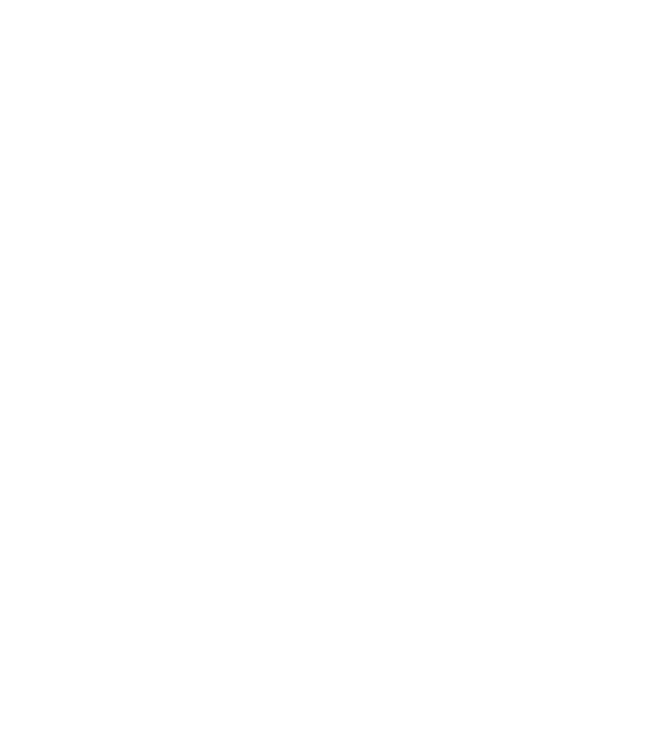
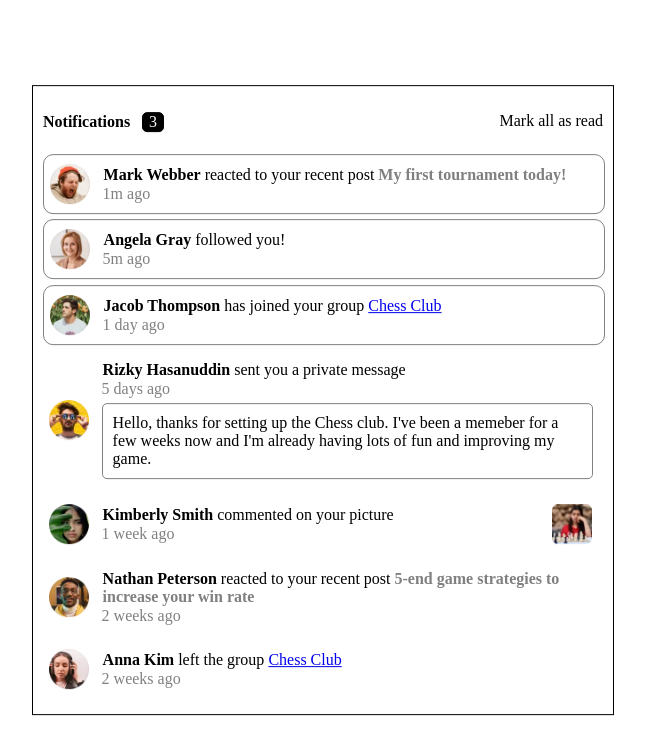
Before and after one commit to r00kieAd/notifications-page, a plain HTML site: page index.html in a window 1280 px wide. Shown: the whole page, without its empty margins (317-962 px from the left). Drawn offline with Linux system fonts and the light colour scheme.

Commit message:
added content and structure

```diff
--- a/index.html
+++ b/index.html
@@ -1,12 +1,97 @@
 <!DOCTYPE html>
 <html lang="en">
+
 <head>
     <meta charset="UTF-8">
     <meta name="viewport" content="width=device-width, initial-scale=1.0">
     <title>Notifications</title>
     <link rel="shortcut icon" href="images/favicon-32x32.png" type="image/x-icon">
+    <link rel="stylesheet" href="style.css">
 </head>
+
 <body>
+    <div id="main">
+        <table id="content-body">
+            <tr>
+                <div class="top-panel">
+                    <span><strong>Notifications</strong>&nbsp;&nbsp;</span>
+                    <p id="c">3</p>
+                    <p id="x">Mark all as read</p>
+                </div>
+            </tr>
+            <tr>
+                <div class="n n-unread">
+                    <img class="n-img" src="images/avatar-mark-webber.webp" alt="">
+                    <div class="notification">
+                        <p><strong>Mark Webber</strong> reacted to your recent post <span class="n-sub">My first tournament
+                                today!</span></p>
+                        <span class="n-time">1m ago</span>
+                    </div>
+                </div>
+            </tr>
+            <tr>
+                <div class="n n-unread">
+                    <img class="n-img" src="images/avatar-angela-gray.webp" alt="">
+                    <div class="notification">
+                        <p><strong>Angela Gray</strong> followed you!</p>
+                        <span class="n-time">5m ago</span>
+                    </div>
+                </div>
+            </tr>
+            <tr>
+                <div class="n n-unread">
+                    <img class="n-img" src="images/avatar-jacob-thompson.webp" alt="">
+                    <div class="notification">
+                        <p><strong>Jacob Thompson</strong> has joined your group <a href="#">Chess Club</a></p>
+                        <span class="n-time">1 day ago</span>
+                    </div>
+                </div>
+            </tr>
+            <tr>
+                <div class="n">
+                    <img class="n-img" src="images/avatar-rizky-hasanuddin.webp" alt="">
+                    <div class="notification">
+                        <p><strong>Rizky Hasanuddin</strong> sent you a private message</p>
+                        <span class="n-time">5 days ago</span>
+                        <span id="msg">
+                            Hello, thanks for setting up the Chess club. I've been a memeber for a few weeks now and I'm
+                            already
+                            having lots of fun and improving my game.
+                        </span>
+                    </div>
+                </div>
+            </tr>
+            <tr>
+                <div class="n">
+                    <img class="n-img" src="images/avatar-kimberly-smith.webp" alt="">
+                    <div class="notification">
+                        <p><strong>Kimberly Smith</strong> commented on your picture</p>
+                        <span class="n-time">1 week ago</span>
+                    </div>
+                    <img class="n-img-2" src="images/image-chess.webp" alt="">
+                </div>
+            </tr>
+            <tr>
+                <div class="n">
+                    <img class="n-img" src="images/avatar-nathan-peterson.webp" alt="">
+                    <div class="notification">
+                        <p><strong>Nathan Peterson</strong> reacted to your recent post <span class="n-sub">5-end game
+                                strategies to increase your win rate</span></p>
+                        <span class="n-time">2 weeks ago</span>
+                    </div>
+                </div>
+            </tr>
+            <tr>
+                <div class="n">
+                    <img class="n-img" src="images/avatar-anna-kim.webp" alt="">
+                    <div class="notification">
+                        <p><strong>Anna Kim</strong> left the group <a href="#">Chess Club</a></p>
+                        <span class="n-time">2 weeks ago</span>
+                    </div>
+                </div>
+            </tr>
+        </table>
+    </div>
+</body>
 
-</body>
 </html>
--- /dev/null
+++ b/style.css
@@ -0,0 +1,88 @@
+#main {
+    position: absolute;
+    top: 50%;
+    left: 50%;
+    transform: translate(-50%, -50%);
+    border: 1px solid black;
+    padding: 10px;
+    width: 35rem;
+    height: auto;
+}
+
+.top-panel {
+    position: relative;
+    display: inline;
+}
+
+#c {
+    display: inline-block;
+    border: 1px solid black;
+    border-radius: 5px;
+    background-color: black;
+    color: white;
+    text-align: center;
+    width: 20px !important;
+    height: auto;
+}
+
+#x {
+    position: relative;
+    float: inline-end;
+}
+
+.n {
+    position: relative;
+    display: flex;
+    width: 100%;
+    height: auto;
+    margin: 1% 0;
+}
+
+.n-unread {
+    border: 1px solid gray;
+    border-radius: 10px;
+}
+
+.n-img {
+    width: 40px;
+    height: 40px;
+    align-self: center;
+    margin-left: 1%;
+}
+
+.n-img-2 {
+    width: 40px;
+    height: 40px;
+    align-self: center;
+    margin-left: auto;
+    margin-right: 2%;
+}
+
+.n-sub {
+    color: gray;
+    font-weight: 600;
+}
+
+.notification {
+    position: relative;
+    padding: 10px;
+    margin-left: 3px;
+}
+
+.notification p {
+    margin: 1px;
+    padding: 0;
+}
+
+.n-time {
+    color: gray;
+}
+
+#msg {
+    position: relative;
+    display: block;
+    border: 1px solid gray;
+    border-radius: 5px;
+    padding: 10px;
+    margin-top: 5px;
+}
```
Also changed, not shown: design/active-states.jpg (added), design/desktop-design.jpg (added), design/desktop-preview.jpg (added), design/mobile-design.jpg (added).
